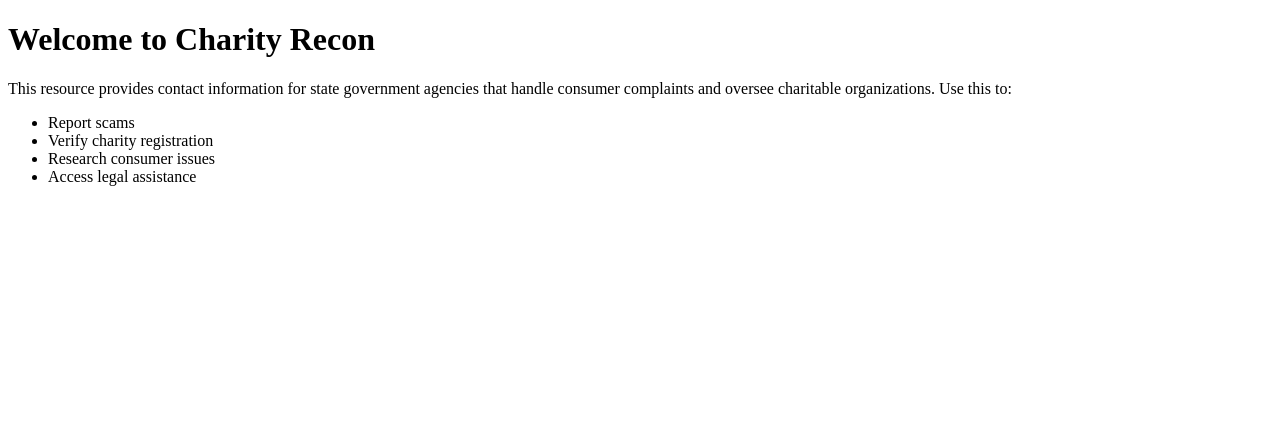
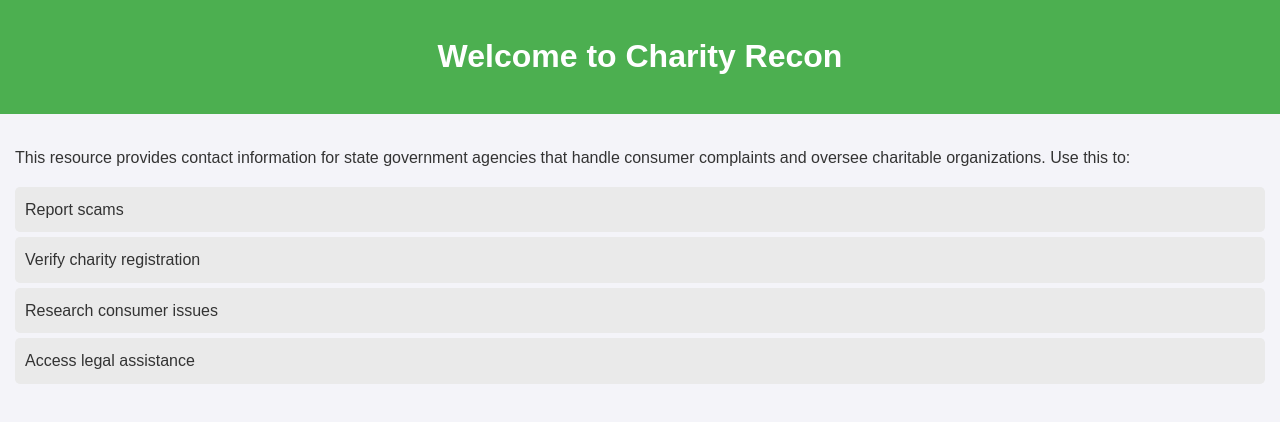
Before and after one commit to EliteGreyIT67/Charity_Recon, a plain HTML site: page index.html in a window 1280 px wide. Drawn offline with Linux system fonts and the light colour scheme.

Commit message:
Update index.html

```diff
--- a/index.html
+++ b/index.html
@@ -4,6 +4,35 @@
   <meta charset="UTF-8">
   <meta name="viewport" content="width=device-width, initial-scale=1.0">
   <title>Charity Recon</title>
+  <style>
+    body {
+      font-family: Arial, sans-serif;
+      line-height: 1.6;
+      margin: 0;
+      padding: 0;
+      background-color: #f4f4f9;
+      color: #333;
+    }
+    header {
+      background: #4CAF50;
+      color: #fff;
+      padding: 10px 15px;
+      text-align: center;
+    }
+    section {
+      padding: 15px;
+    }
+    ul {
+      list-style: none;
+      padding: 0;
+    }
+    ul li {
+      background: #eaeaea;
+      margin: 5px 0;
+      padding: 10px;
+      border-radius: 5px;
+    }
+  </style>
 </head>
 <body>
   <header>
```
